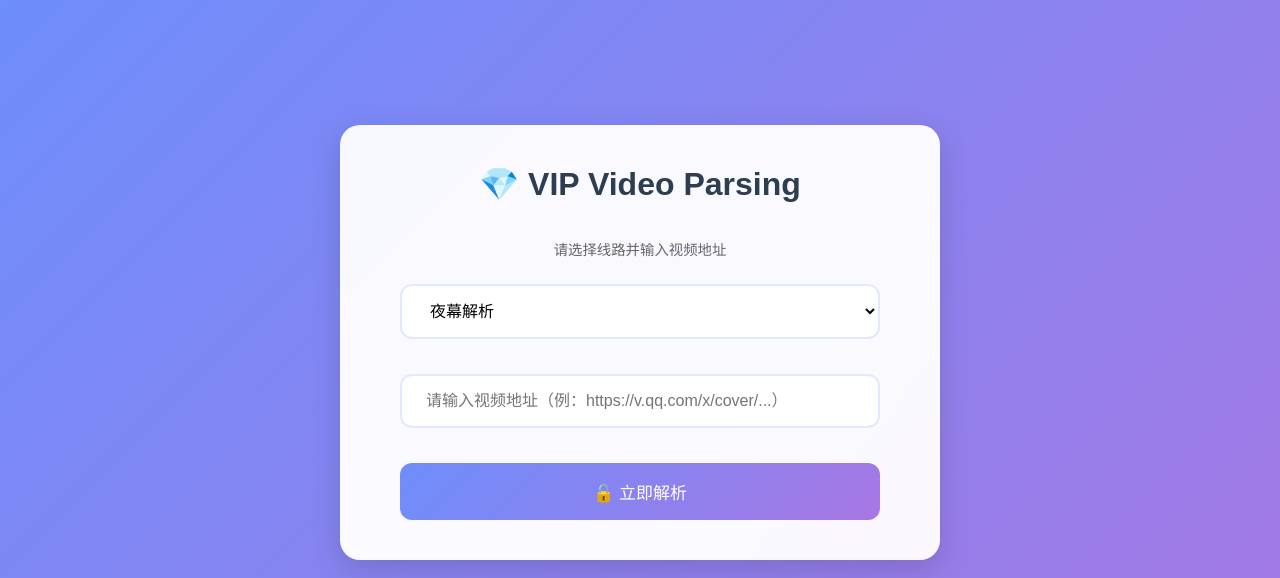
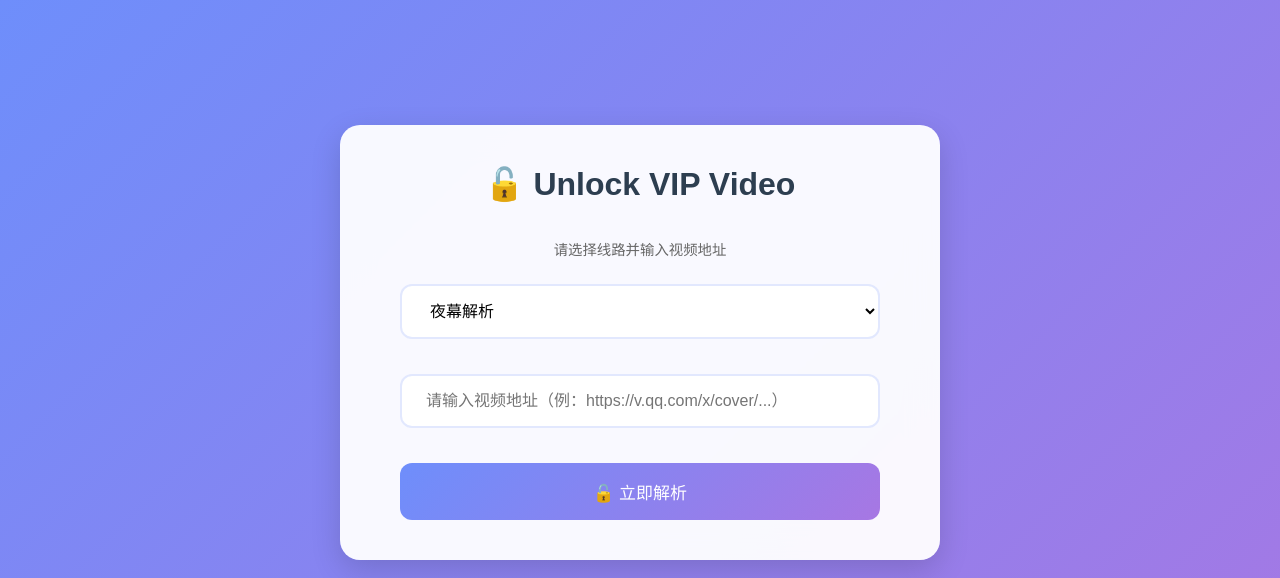
Before and after one commit to huijingfei/vip-video, a plain HTML site: page index.html in a window 1280 px wide. Shown: the top 578 px of the page. Drawn offline with Linux system fonts and the light colour scheme.

Commit message:
Update index.html

```diff
--- a/index.html
+++ b/index.html
@@ -9,7 +9,7 @@
 </head>
 <body>
     <div class="container">
-        <h2>💎 VIP Video Parsing</h2>
+        <h2>🔓 Unlock VIP Video</h2>
         <p class="subtitle">请选择线路并输入视频地址</p>
 
         <select id="routeSelect" class="input-group">
```
